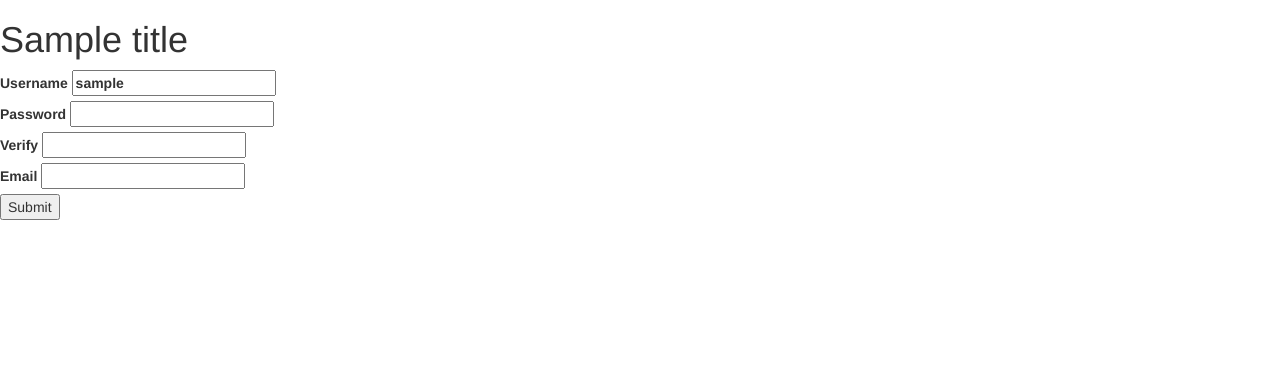
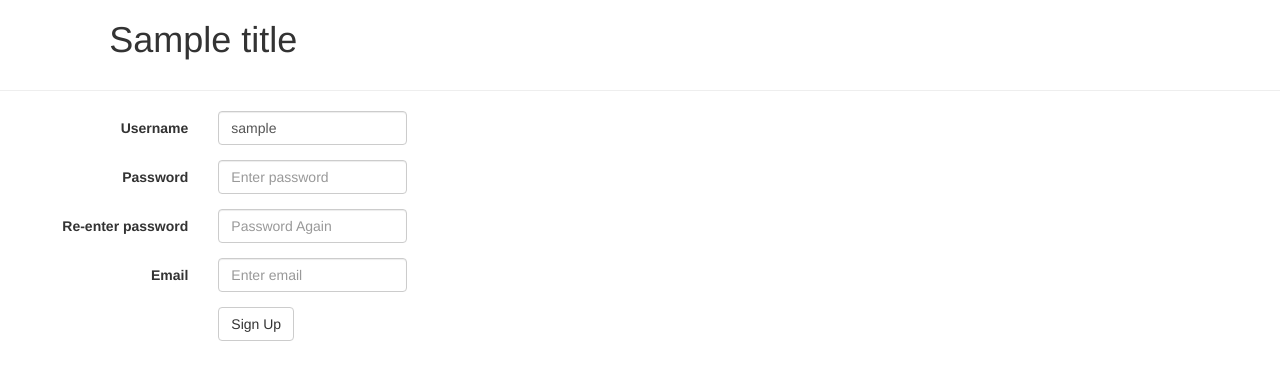
Before and after one commit to bazilm/wiki, a Python web app: template templates/signup.html in a window 1280 px wide. Shown: the top 380 px of the page. Run offline with Jinja, Linux system fonts and the light colour scheme; the template is opened without the code that fills it: most values are stand-ins (such as "Sample title", 1, 10 or a date in 2020).

Commit message:
Added Css styling for all pages.

```diff
--- a/templates/signup.html
+++ b/templates/signup.html
@@ -6,40 +6,55 @@
 
 {% block body %}
 
-<h1>{{title}}</h1>
-
-<form method="post">
-<div>
-<label >Username
-	<input type="text" name="username" value="{{username}}">
-</label>
+<div class="row">
+	<div class="col-md-6 col-md-offset-1">
+		<h1 >{{title}}</h1>
+	</div>
 </div>
 
-<div>
-<label >Password
-	<input type="password" name="password">
-</label>
-</div>
+<hr>
 
-<div>
-<label >Verify
-	<input type="password" name="verify">
-</label>
-</div>
+<form class="form-horizontal" method="post">
+	<div class="form-group">
+		<label class="col-sm-2 control-label">Username</label>
+		<div class="col-sm-2">
+			<input class="form-control" type="text" name="username" value="{{username}}" placeholder="Enter username">
+		</div>
+	</div>
 
-<div>
-<label >Email
-	<input type="text" name="email">
-</label>
-</div>
 
-<div>
-<input  type="submit">
-</div>
+	<div class="form-group">
+		<label class="col-sm-2 control-label">Password</label>
+		<div class="col-sm-2">
+			<input class="form-control" type="password" name="password" placeholder="Enter password">
+		</div>
+	</div>
 
-<div class="message">
-{{message}}
-</div>
+	<div class="form-group">
+		<label class="col-sm-2 control-label">Re-enter password</label>
+		<div class="col-sm-2">
+			<input class="form-control" type="password" name="verify" placeholder="Password Again">
+		</div>
+	</div>
+
+	<div class="form-group">
+		<label class="col-sm-2 control-label">Email</label>
+		<div class="col-sm-2">
+		<input class="form-control" type="text" name="email" placeholder="Enter email">
+		</div>
+	</div>
+
+	<div class="form-group">
+		<div class="col-sm-2 col-sm-offset-2">
+			<button class="btn btn-default" type="submit">Sign Up</button>
+		</div>
+	</div>
+
+	<div class="form-group">
+		<div class="message col-sm-4">
+			<h4 class="text-center"><small class="text-danger">{{message}}</small></h4>
+		</div>
+	</div>
 </form>
 
 {% endblock %}
```
Also changed, not shown: templates/addedit.html (+34 -20 lines), templates/article.html (+13 -3 lines).
